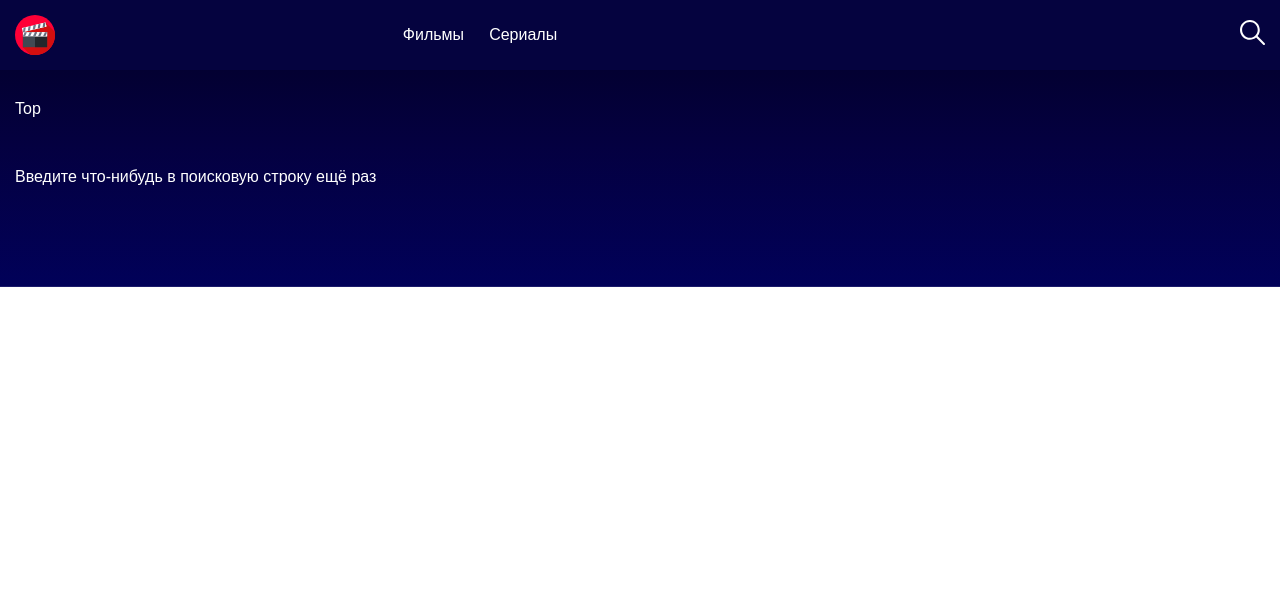
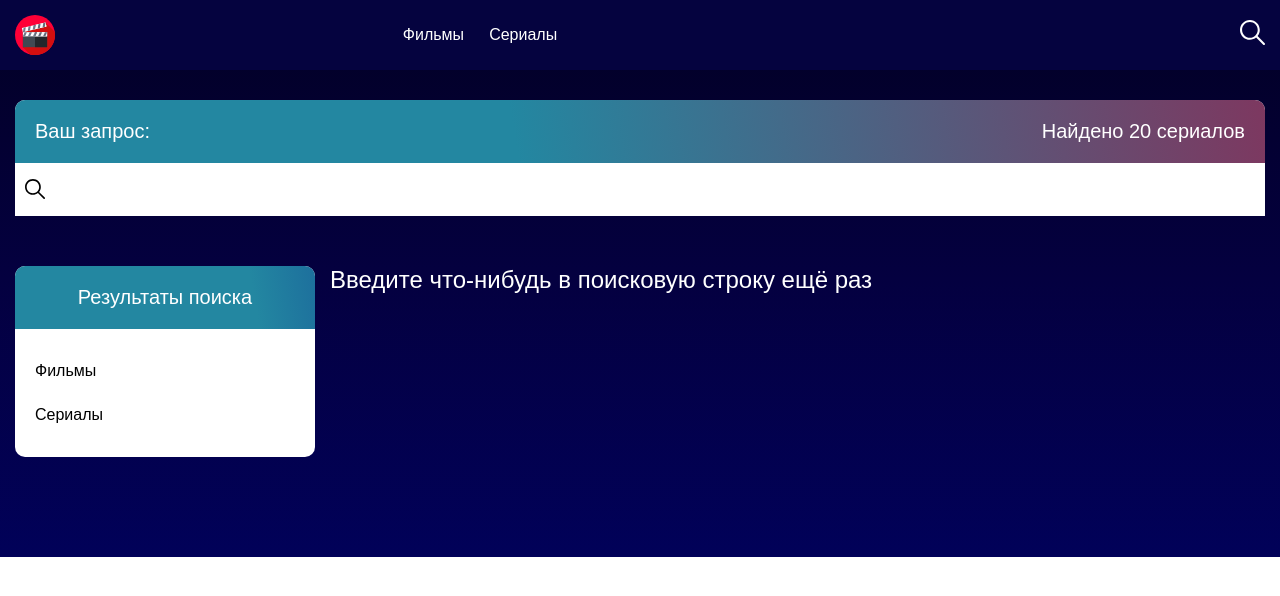
Before and after one commit to Radnet12/React-projects, a React (Create React App) app in the folder 06_Movie Site/movie/: page /search/1/1/1 in a window 1280 px wide. Shown: the top 596 px of the page. Built offline with nearby package versions, Linux system fonts and the light colour scheme.

Commit message:
finished search page, started header of search page

```diff
--- a/06_Movie Site/movie/src/api/api.jsx
+++ b/06_Movie Site/movie/src/api/api.jsx
@@ -27,8 +27,8 @@ export const api = {
         const response = await fetch(
             `${base_uri}/search/${type}?${api_key}&query=${text}&page=${page}`
         );
-        const results = await response.json();
-        return results;
+        const { results, total_pages } = await response.json();
+        return [results, total_pages];
     },
     getMovie: async (format = "movie", id) => {
         const response = await fetch(`${base_uri}/${format}/${id}?${api_key}`);
--- a/06_Movie Site/movie/src/components/SearchPage/SearchDetails/SearchDetails.jsx
+++ b/06_Movie Site/movie/src/components/SearchPage/SearchDetails/SearchDetails.jsx
@@ -22,6 +22,7 @@ export const SearchDetails = ({ items, format, totalPages, currentPage }) => {
                 return date.split("-").reverse().join(".");
             }
         };
+
         return (
             <div className={s.search}>
                 <ul className={s.search__list}>
--- a/06_Movie Site/movie/src/components/SearchPage/SearchPage.jsx
+++ b/06_Movie Site/movie/src/components/SearchPage/SearchPage.jsx
@@ -1,4 +1,4 @@
-import React, { useEffect, useState } from "react";
+import React, { useEffect } from "react";
 import { connect } from "react-redux";
 import { loadSearchResults } from "../../store/actions/mainSearch";
 import { Container } from "../UI/Container/Container";
@@ -10,75 +10,54 @@ import { SearchTop } from "./SearchTop/SearchTop";
 
 const SearchPage = ({
     searchText,
-    results: {
-        movies: {total_results: movieQuantity},
-        tvs: {total_results: tvQuantity},
-        keywords: {total_results: keywordQuantity},
-        persons: {total_results: personQuantity},
-    },
     results,
     isFetchingResults,
     loadSearchResults,
     currentPage,
+    totalPages,
     match: {
         params: {format, pageId}
     }
 }) => {
-    const [items, setItems] = useState([]);
-    const [totalPages, setTotalPages] = useState(1);
-    useEffect(() => {
-        if (isFetchingResults === false) {
-            Object.entries(results).forEach((item) => {
-                if (item[0].indexOf(format) > -1) {
-                    setItems(item[1].results);
-                    setTotalPages(item[1].total_pages);
 
-                }
-            });
-        }
-    }, [format, isFetchingResults]);
     useEffect(() => {
         if (searchText.length !== 0) {
-            loadSearchResults(searchText, pageId);
+            loadSearchResults(searchText, format, pageId);
         }
-    }, [pageId]);
+    }, [format, pageId]);
+
+
     const returnRelevantAnswer = () => {
         if (searchText.length !== 0) {
             if (isFetchingResults === false) {
                 return (
-                    <>
-                        <SearchSidebar
-                            quantity={{
-                                movie: movieQuantity,
-                                tv: tvQuantity,
-                                keyword: keywordQuantity,
-                                person: personQuantity,
-                            }}
-                        />
                     <SearchDetails
-                            items={items}
+                        items={results}
                         format={format}
                         totalPages={totalPages}
                         currentPage={currentPage}
                     />
-                    </>
                 );
             } else {
                 return <Loader />;
             }
         } else {
             return (
-                <p>Введите что-нибудь в поисковую строку ещё раз</p>
+                <p style={{marginLeft: "15px", fontSize: "24px"}}>Введите что-нибудь в поисковую строку ещё раз</p>
             );
         }
     };
 
+
     return (
         <section className={s.search}>
             <Container>
-                <SearchTop />
+                <SearchTop searchText={searchText} itemsCount={format === "movie" ? `${totalPages * 20} фильмов` : `${totalPages * 20} сериалов`}/>
                 <div className={s.search__wrapper}>
+                    <>
+                        <SearchSidebar />
                         {returnRelevantAnswer()}
+                    </>
                 </div>
             </Container>
         </section>
@@ -89,7 +68,8 @@ const mapStateToProps = (state) => {
         searchText: state.mainSearch.searchText,
         results: state.mainSearch.results,
         isFetchingResults: state.mainSearch.isFetchingResults,
-        currentPage: state.mainSearch.currentPage
+        currentPage: state.mainSearch.currentPage,
+        totalPages: state.mainSearch.totalPages,
     };
 };
 export default connect(mapStateToProps, { loadSearchResults })(SearchPage);
--- a/06_Movie Site/movie/src/components/SearchPage/SearchSidebar/SearchSidebar.jsx
+++ b/06_Movie Site/movie/src/components/SearchPage/SearchSidebar/SearchSidebar.jsx
@@ -2,7 +2,7 @@ import React from 'react';
 import s from './SearchSidebar.module.scss';
 import {NavLink} from 'react-router-dom';
 
-export const SearchSidebar = ({quantity}) => {
+export const SearchSidebar = () => {
     return (
         <section className={s.sidebar}>
             <h3 className={s.sidebar__title}>Результаты поиска</h3>
@@ -13,10 +13,7 @@ export const SearchSidebar = ({quantity}) => {
                         className={s.sidebar__link}
                         activeClassName={s.sidebar__link_active}
                     >
-                        <span className={s.sidebar__label}>Фильмы</span>{" "}
-                        <span className={s.sidebar__quantity}>
-                            {quantity.movie || 0}
-                        </span>
+                        <span className={s.sidebar__label}>Фильмы</span>
                     </NavLink>
                 </li>
                 <li className={s.sidebar__item}>
@@ -25,34 +22,7 @@ export const SearchSidebar = ({quantity}) => {
                         className={s.sidebar__link}
                         activeClassName={s.sidebar__link_active}
                     >
-                        <span className={s.sidebar__label}>Сериалы</span>{" "}
-                        <span className={s.sidebar__quantity}>
-                            {quantity.tv || 0}
-                        </span>
-                    </NavLink>
-                </li>
-                <li className={s.sidebar__item}>
-                    <NavLink
-                        to="/search/keywords"
-                        className={s.sidebar__link}
-                        activeClassName={s.sidebar__link_active}
-                    >
-                        <span className={s.sidebar__label}>Ключевые слова</span>{" "}
-                        <span className={s.sidebar__quantity}>
-                            {quantity.keyword || 0}
-                        </span>
-                    </NavLink>
-                </li>
-                <li className={s.sidebar__item}>
-                    <NavLink
-                        to="/search/persons"
-                        className={s.sidebar__link}
-                        activeClassName={s.sidebar__link_active}
-                    >
-                        <span className={s.sidebar__label}>Люди</span>{" "}
-                        <span className={s.sidebar__quantity}>
-                            {quantity.person || 0}
-                        </span>
+                        <span className={s.sidebar__label}>Сериалы</span>
                     </NavLink>
                 </li>
             </ul>
--- a/06_Movie Site/movie/src/components/SearchPage/SearchSidebar/SearchSidebar.module.scss
+++ b/06_Movie Site/movie/src/components/SearchPage/SearchSidebar/SearchSidebar.module.scss
@@ -41,12 +41,4 @@
             color: var(--color-white);
         }
     }
-
-    &__quantity {
-        display: inline-block;
-        padding: 4px 6px;
-        background-color: var(--color-header);
-        color: var(--color-white);
-        border-radius: var(--border-radius);
-    }
 }
--- a/06_Movie Site/movie/src/components/SearchPage/SearchTop/SearchTop.jsx
+++ b/06_Movie Site/movie/src/components/SearchPage/SearchTop/SearchTop.jsx
@@ -1,8 +1,29 @@
 import React from 'react';
+import { updateSearchText } from '../../../store/actions/mainSearch';
 import s from './SearchTop.module.scss';
 
-export const SearchTop = () => {
+export const SearchTop = ({ searchText, itemsCount }) => {
     return (
-        <div>Top</div>
-    )
+        <div className={s.top}>
+            <div className={s.top__top}>
+                <div className={s.top__query}>
+                    Ваш запрос: <span>{searchText}</span>
+                </div>
+                <div>Найдено {itemsCount}</div>
+            </div>
+            <div className={s.top__bottom}>
+                <svg
+                    xmlns="http://www.w3.org/2000/svg"
+                    viewBox="0 0 512.005 512.005"
+                >
+                    <path d="M505.749 475.587l-145.6-145.6c28.203-34.837 45.184-79.104 45.184-127.317C405.333 90.926 314.41.003 202.666.003S0 90.925 0 202.669s90.923 202.667 202.667 202.667c48.213 0 92.48-16.981 127.317-45.184l145.6 145.6c4.16 4.16 9.621 6.251 15.083 6.251s10.923-2.091 15.083-6.251c8.341-8.341 8.341-21.824-.001-30.165zM202.667 362.669c-88.235 0-160-71.765-160-160s71.765-160 160-160 160 71.765 160 160-71.766 160-160 160z" />
+                </svg>
+                <input
+                    type="text"
+                    value={searchText}
+                    onChange={(e) => updateSearchText(e.target.value)}
+                />
+            </div>
+        </div>
+    );
 };
--- a/06_Movie Site/movie/src/components/SearchPage/SearchTop/SearchTop.module.scss
+++ b/06_Movie Site/movie/src/components/SearchPage/SearchTop/SearchTop.module.scss
@@ -0,0 +1,42 @@
+.top {
+    border-top-left-radius: var(--border-radius);
+    border-top-right-radius: var(--border-radius);
+    background-color: var(--color-white);
+    color: var(--color-black);
+    &__top {
+        display: flex;
+        align-items: center;
+        justify-content: space-between;
+        border-top-left-radius: var(--border-radius);
+        border-top-right-radius: var(--border-radius);
+        padding: 20px;
+        background: rgb(125,56,96);
+        background: linear-gradient(260deg, rgba(125,56,96,1) 0%, rgba(35,135,161,1) 60%);
+        color: var(--color-white);
+        font-size: 20px;
+    }
+
+    &__query {
+        span {
+            font-weight: 500;
+        }
+    }
+
+    &__bottom {
+        display: flex;
+        align-items: center;
+        padding: 10px;
+        svg {
+            flex-shrink: 0;
+            width: 20px;
+            height: 20px;
+            margin-right: 10px;
+        }
+
+        input {
+            flex-grow: 1;
+            padding: 6px 5px;
+            font-size: 18px;
+        }
+    }
+}
--- a/06_Movie Site/movie/src/store/reducers/mainSearchReducer.jsx
+++ b/06_Movie Site/movie/src/store/reducers/mainSearchReducer.jsx
@@ -6,12 +6,8 @@ import {
 
 const initialState = {
     searchText: "",
-    results: {
-        movies: {},
-        tvs: {},
-        keywords: {},
-        persons: {},
-    },
+    results: [],
+    totalPages: 1,
     currentPage: 1,
     isFetchingResults: true,
 };
@@ -20,13 +16,8 @@ export const mainSearchReducer = (state = initialState, action) => {
         case GET_SEARCH_RESULTS: {
             return {
                 ...state,
-                results: {
-                    ...state.results,
-                    movies: action.movies,
-                    tvs: action.tvs,
-                    keywords: action.keywords,
-                    persons: action.persons,
-                },
+                results: action.results,
+                totalPages: action.totalPages,
                 isFetchingResults: false,
             };
         }
```
Also changed, not shown: 06_Movie Site/movie/src/store/actions/mainSearch.jsx (+6 -11 lines), 1 other file (tests, documents, lock files or other folders). Lines whose indentation alone changed are shown as unchanged.
